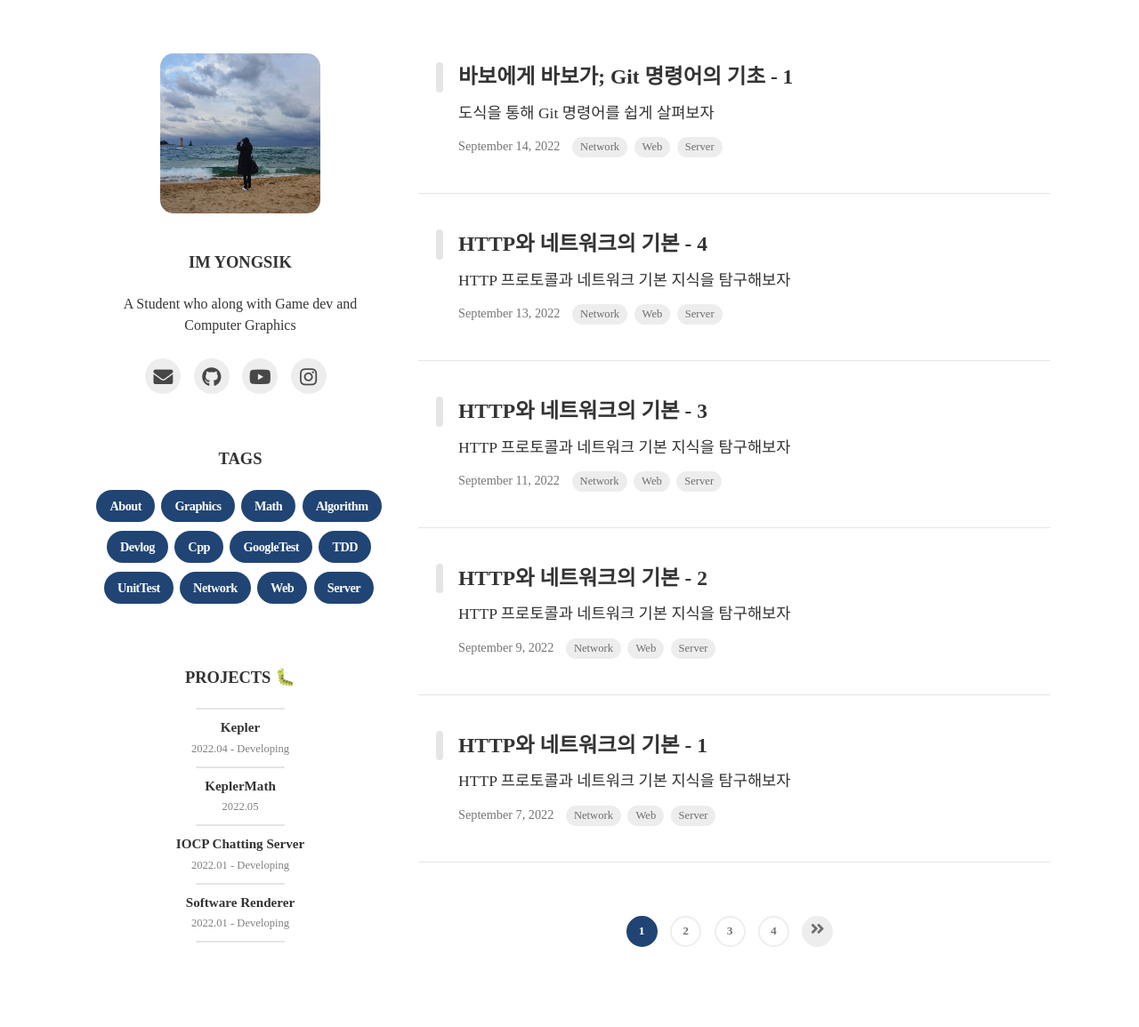
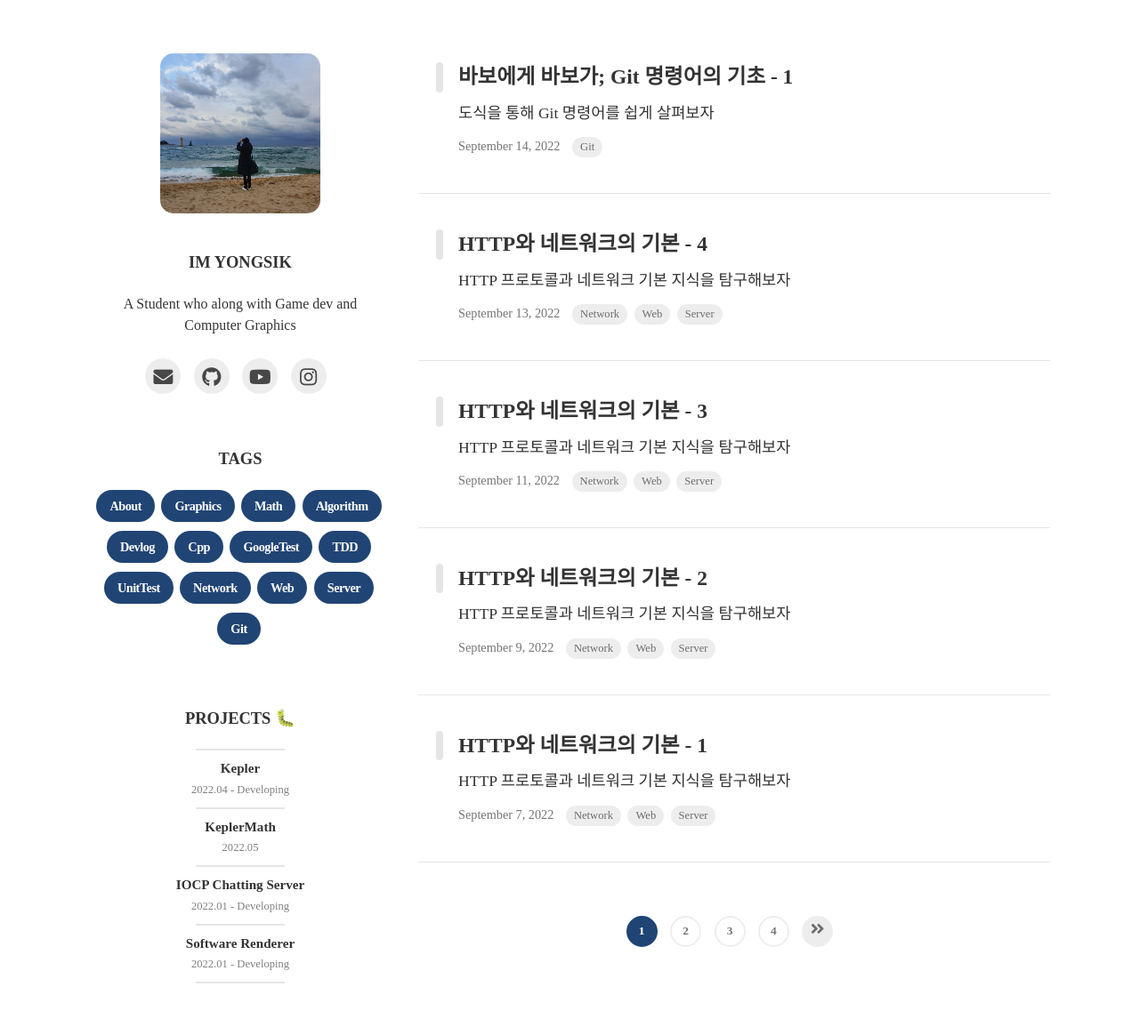
Before and after one commit to Hamsik2rang/Hamsik2rang.github.io, a Jekyll site: the page built from index.html, in a window 1280 px wide. Shown: the whole page at 89% size. Built offline with Jekyll 4.4.1, drawn with Linux system fonts in a browser that asks for light colours; nearby versions of some CDN libraries; some web fonts are replaced; the list of posts is cut into pages by our own code.

Commit message:
태그 변경

```diff
--- a/_posts/2022-09-14-What-is-Git-1.md
+++ b/_posts/2022-09-14-What-is-Git-1.md
@@ -2,7 +2,7 @@
 layout: post
 title: 바보에게 바보가; Git 명령어의 기초 - 1
 subtitle: 도식을 통해 Git 명령어를 쉽게 살펴보자
-tags: [Network, Web, Server]
+tags: [Git]
 author: Im Yongsik
 comments: True
 use_math: True
```
